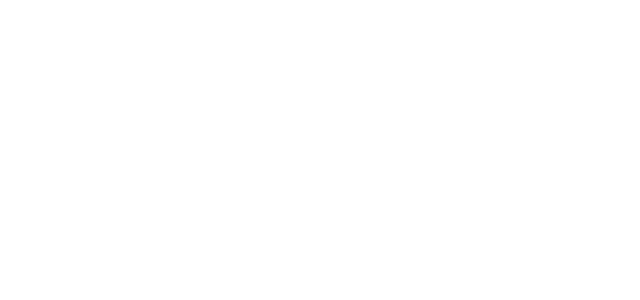
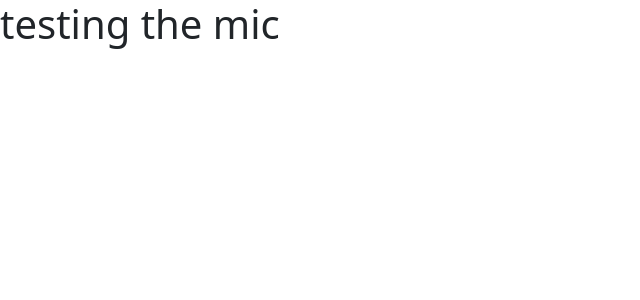
Before and after one commit to saharaviewpoint/user-dashboard, a React (Vite) app: page /admin in a window 1280 px wide. Before the commit this address had no page. Shown: the top 300 px of the page, without its empty margins (0-640 px from the left). Built offline with nearby package versions, Linux system fonts and the light colour scheme.

Commit message:
admin files

```diff
--- /dev/null
+++ b/Pages/HomepageAdmin.jsx
@@ -0,0 +1,11 @@
+import React from "react";
+import AdminDashboard from "../layout/admindashboard";
+
+function HomepageAdmin() {
+    return(
+        <AdminDashboard />
+    )
+}
+
+
+export default HomepageAdmin;
--- /dev/null
+++ b/layout/admindashboard.jsx
@@ -0,0 +1,12 @@
+import React from "react";
+import classes from "./admindashboard.module.css"
+
+function AdminDashboard(){
+    return(
+        <h1>testing the mic</h1>
+    )
+
+}
+
+
+export default AdminDashboard;
--- a/src/App.jsx
+++ b/src/App.jsx
@@ -1,6 +1,7 @@
 import React from 'react'
 import { BrowserRouter, Routes, Route } from "react-router-dom";
 import Homepage from '../Pages/Homepage';
+import HomepageAdmin from '../Pages/HomepageAdmin';
 import 'bootstrap/dist/css/bootstrap.min.css';
 import 'bootstrap/dist/js/bootstrap.min.js';
 import './index.css'
@@ -9,7 +10,8 @@
   return (
     <BrowserRouter>
       <Routes>
-        <Route path="/" element={<Homepage />}/>
+        <Route  path="/" element={<Homepage />}/>
+        <Route  path="/admin" element={<HomepageAdmin />}/>
       </Routes>
     </BrowserRouter>
   )
```
Also changed, not shown: Pages/homepageadmin.module.css (added), layout/admindashboard.module.css (added).
